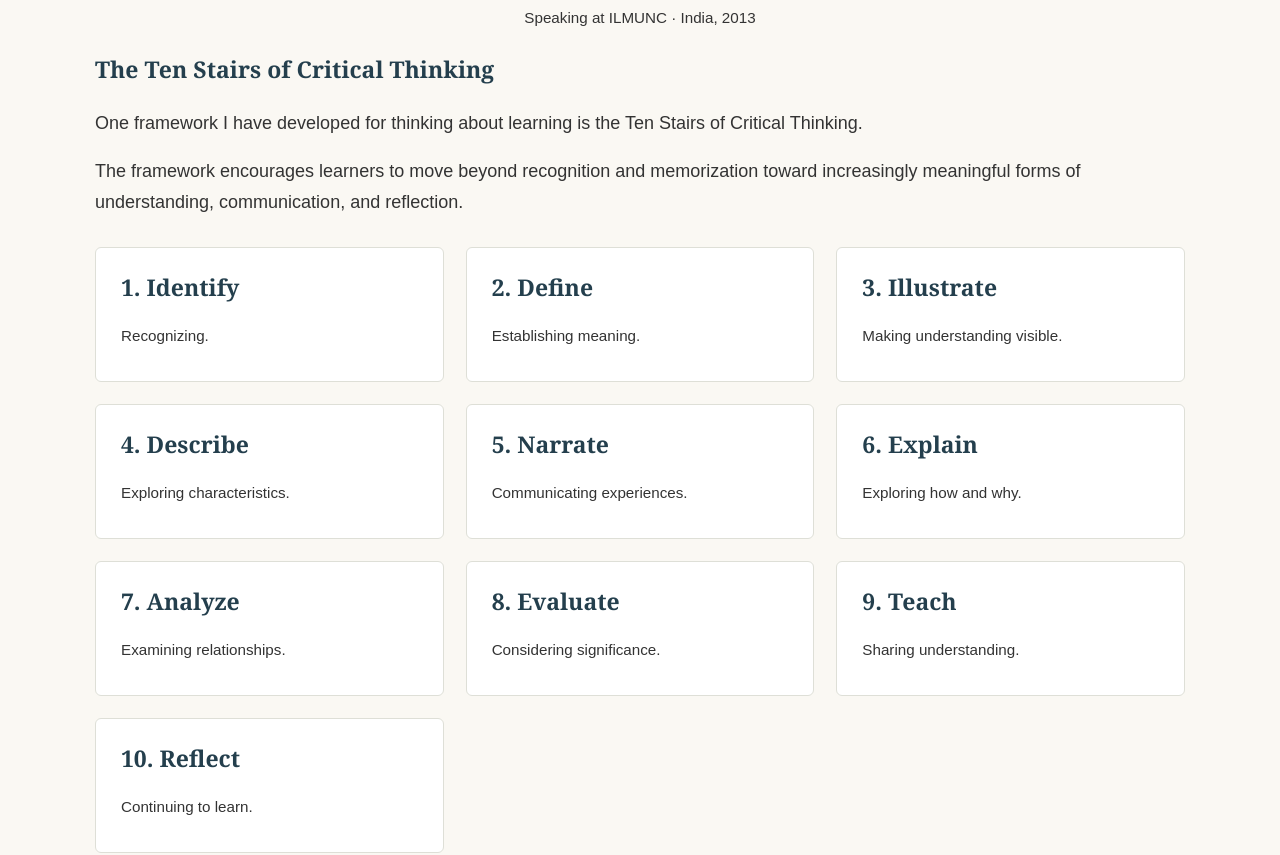
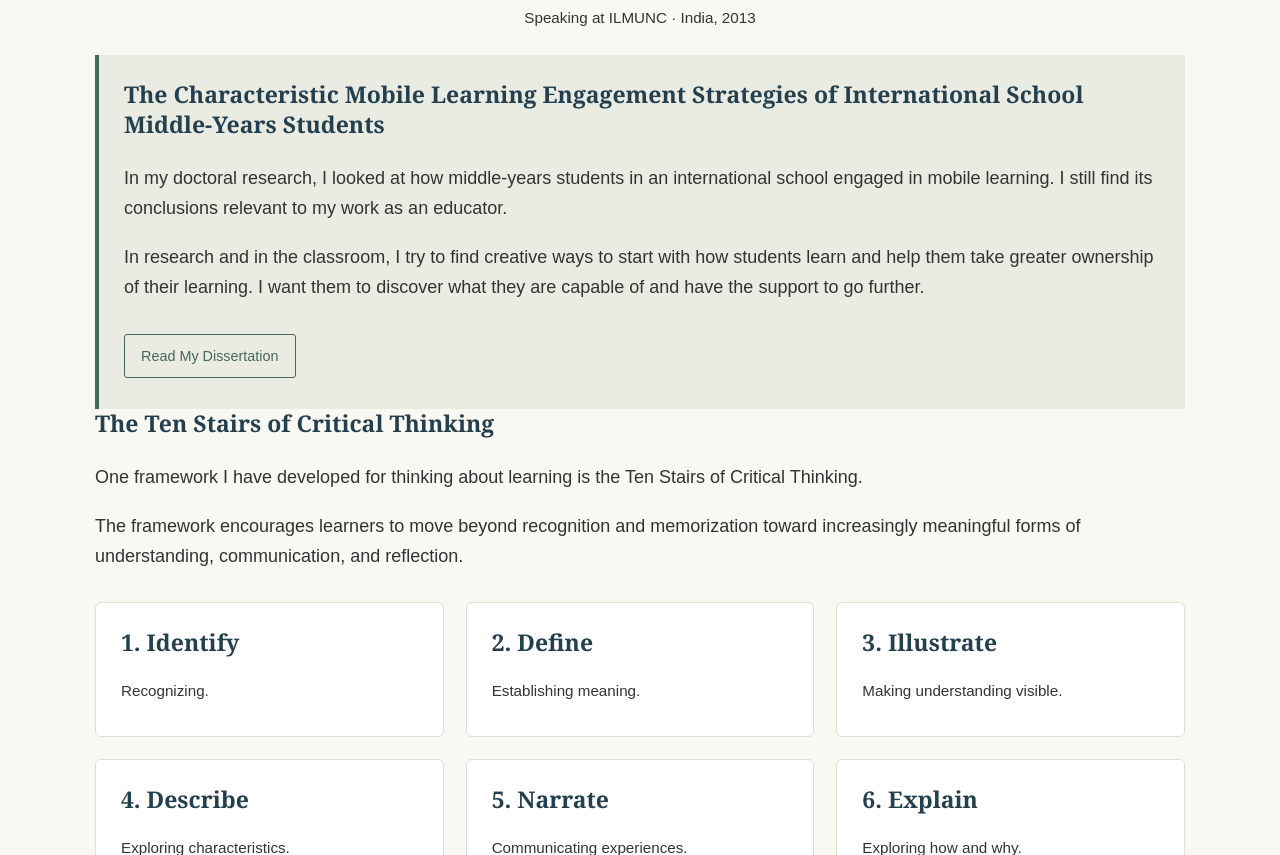
Before and after one commit to leybrad/leybrad.github.io, a plain HTML site: page about.html in a window 1280 px wide. Shown: the part 2453-3308 px from the top of the page. Drawn offline with Linux system fonts and the light colour scheme.

Commit message:
Update about.html

```diff
--- a/about.html
+++ b/about.html
@@ -245,6 +245,27 @@
             <img src="about-images/speaking-in-india.jpg" alt="Bradley Arnold speaking at a lectern" loading="lazy" decoding="async">
             <figcaption>Speaking at ILMUNC · India, 2013</figcaption>
         </figure>
+
+                <div class="library-note">
+            <h3>The Characteristic Mobile Learning Engagement Strategies of International School Middle-Years Students</h3>
+            <p>
+                In my doctoral research, I looked at how middle-years students
+                in an international school engaged in mobile learning. I still
+                find its conclusions relevant to my work as an educator.
+            </p>
+            <p>
+                In research and in the classroom, I try to find creative ways
+                to start with how students learn and help them take greater
+                ownership of their learning. I want them to discover what
+                they are capable of and have the support to go further.
+            </p>
+            <div class="book-actions">
+                <a class="library-button-outline"
+                   href="https://drive.google.com/file/d/1Cvnh4GLgHm9a1ZtFp2KUjWRrA2_mcPG7/view?usp=sharing">
+                    Read My Dissertation
+                </a>
+            </div>
+        </div>
 
         <h3>The Ten Stairs of Critical Thinking</h3>
 
```
